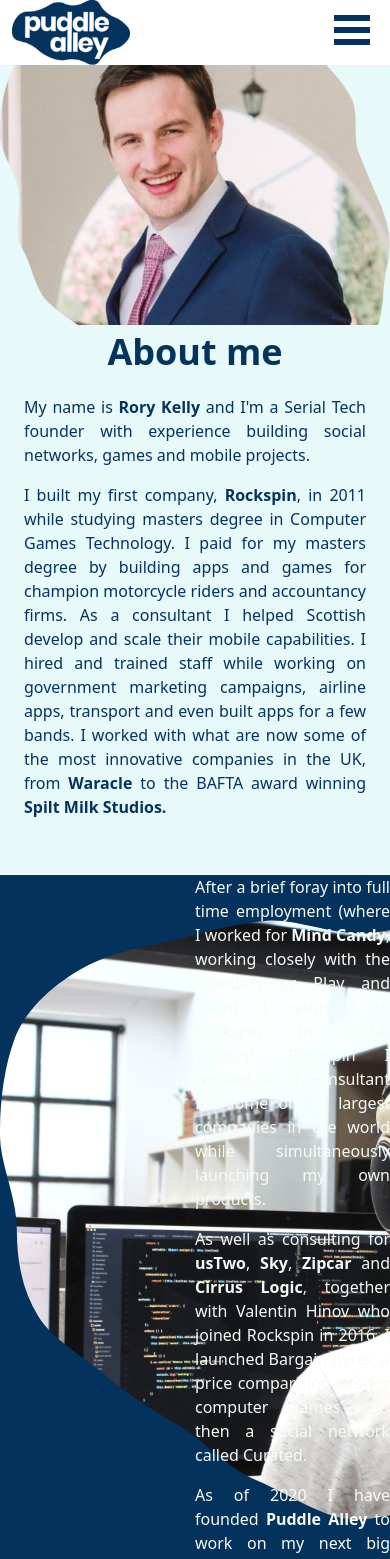
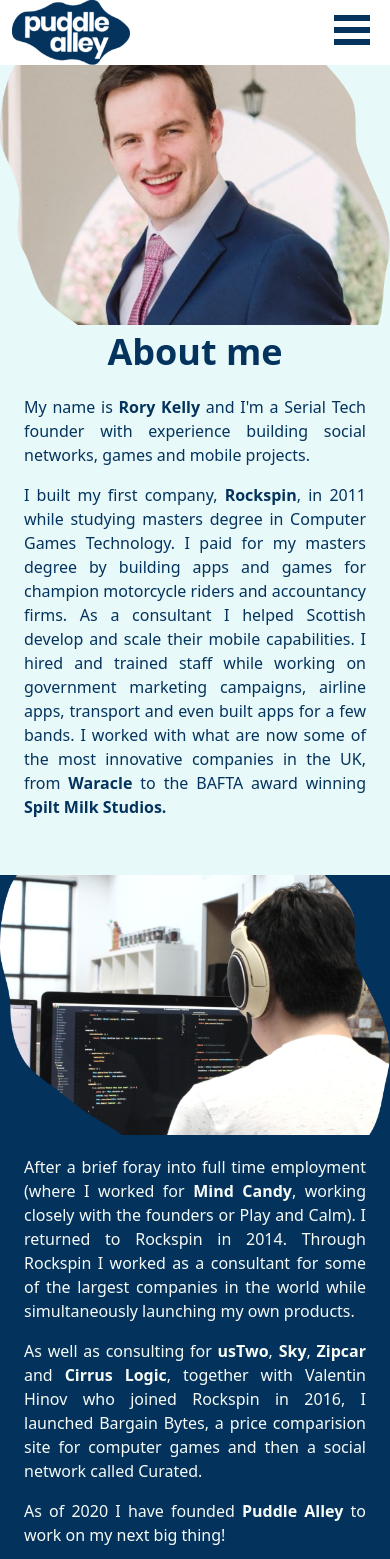
Before and after one commit to puddlealley/webpage, a Next.js app: page /about in a window 390 px wide. Shown: the top 1559 px of the page. Built offline with nearby package versions, Linux system fonts and the light colour scheme.

Commit message:
Mobile version of bottom section of about page

```diff
--- a/components/AboutBottomSection.tsx
+++ b/components/AboutBottomSection.tsx
@@ -4,15 +4,23 @@
 const AboutBottomSection: NextPage<{}> = () => {
     return (
         <section className="flex-row background bottom-section">
-            <p className="mb-4 w-1/2 text-justify ml-auto">After a brief foray into full time employment (where I worked for <span className="font-bold">Mind Candy</span>, working closely with the founders or Play and Calm). I returned to Rockspin in 2014. Through Rockspin I worked as a consultant for some of the largest companies in the world while simultaneously launching my own products.</p>
-            <p className="mb-4 w-1/2 text-justify ml-auto">As well as consulting for <span className="font-bold">usTwo</span>, <span className="font-bold">Sky</span>, <span className="font-bold">Zipcar</span> and <span className="font-bold">Cirrus Logic</span>, together with Valentin Hinov who joined Rockspin in 2016, I launched Bargain Bytes, a price comparision site for computer games and then a social network called Curated.</p>
-            <p className="mb-4 w-1/2 text-justify ml-auto">As of 2020 I have founded <span className="font-bold">Puddle Alley</span> to work on my next big thing!</p>
+            <div className="md:hidden relative pb-2/3 mb-5">
+                <img className="absolute top-0 h-full w-full object-cover" src="/images/coder.png" alt="Someone coding"/>
+            </div>
+            <p className="mb-4 px-6 md:w-1/2 text-center md:text-right ml-auto text-justify">After a brief foray into full time employment (where I worked for <span className="font-bold">Mind Candy</span>, working closely with the founders or Play and Calm). I returned to Rockspin in 2014. Through Rockspin I worked as a consultant for some of the largest companies in the world while simultaneously launching my own products.</p>
+            <p className="mb-4 px-6 md:w-1/2 text-center md:text-right ml-auto text-justify">As well as consulting for <span className="font-bold">usTwo</span>, <span className="font-bold">Sky</span>, <span className="font-bold">Zipcar</span> and <span className="font-bold">Cirrus Logic</span>, together with Valentin Hinov who joined Rockspin in 2016, I launched Bargain Bytes, a price comparision site for computer games and then a social network called Curated.</p>
+            <p className="px-6 pb-5 md:w-1/2 text-center md:text-right ml-auto text-justify">As of 2020 I have founded <span className="font-bold">Puddle Alley</span> to work on my next big thing!</p>
 
             <style jsx>{`
                 .background {
-                    background-image: url(/images/coder.png);
-                    background-position: center left;
-                    background-repeat: no-repeat;
+                    background-image: none;
+                }
+                @media (min-width: 640px) {
+                      .background {
+                        background-image: url(/images/coder.png);
+                        background-position: center left;
+                        background-repeat: no-repeat;
+                    }
                 }
             `}
             </style>
--- a/components/BottomSection.tsx
+++ b/components/BottomSection.tsx
@@ -18,7 +18,6 @@
                 .background {
                     background-image: none;
                 }
-
                 @media (min-width: 640px) {
                       .background {
                         background-image: url(/images/puddle.png);
--- a/components/ContactUs.tsx
+++ b/components/ContactUs.tsx
@@ -3,12 +3,12 @@
 
 const ContactUs: NextPage<{}> = () => {
     return (
-        <section id="contact" className="background top-section md:pl-24 md:pr-24 py-10">
+        <section id="contact" className="background top-section md:pl-24 md:pr-24 md:py-10">
             <div className="md:hidden relative pb-2/3">
                 <img className="absolute top-0 h-full w-full object-cover" src="/images/street-puddle.png" alt="Puddle reflect street above"/>
             </div>
             <h1 className="text-4xl px-6 mb-4 font-bold text-center md:text-left">Get in touch</h1>
-            <div className="flex-col px-6 mb-16">
+            <div className="flex-col px-6 pb-16">
                 <label htmlFor="name" className="block mb-2 font-bold">Your name</label>
                 <input id="name" type="text" className="block w-full md:w-2/5 mb-10 rounded text-2xl"/>
                 <label htmlFor="message" className="block mb-2 font-bold">Message</label>
```
